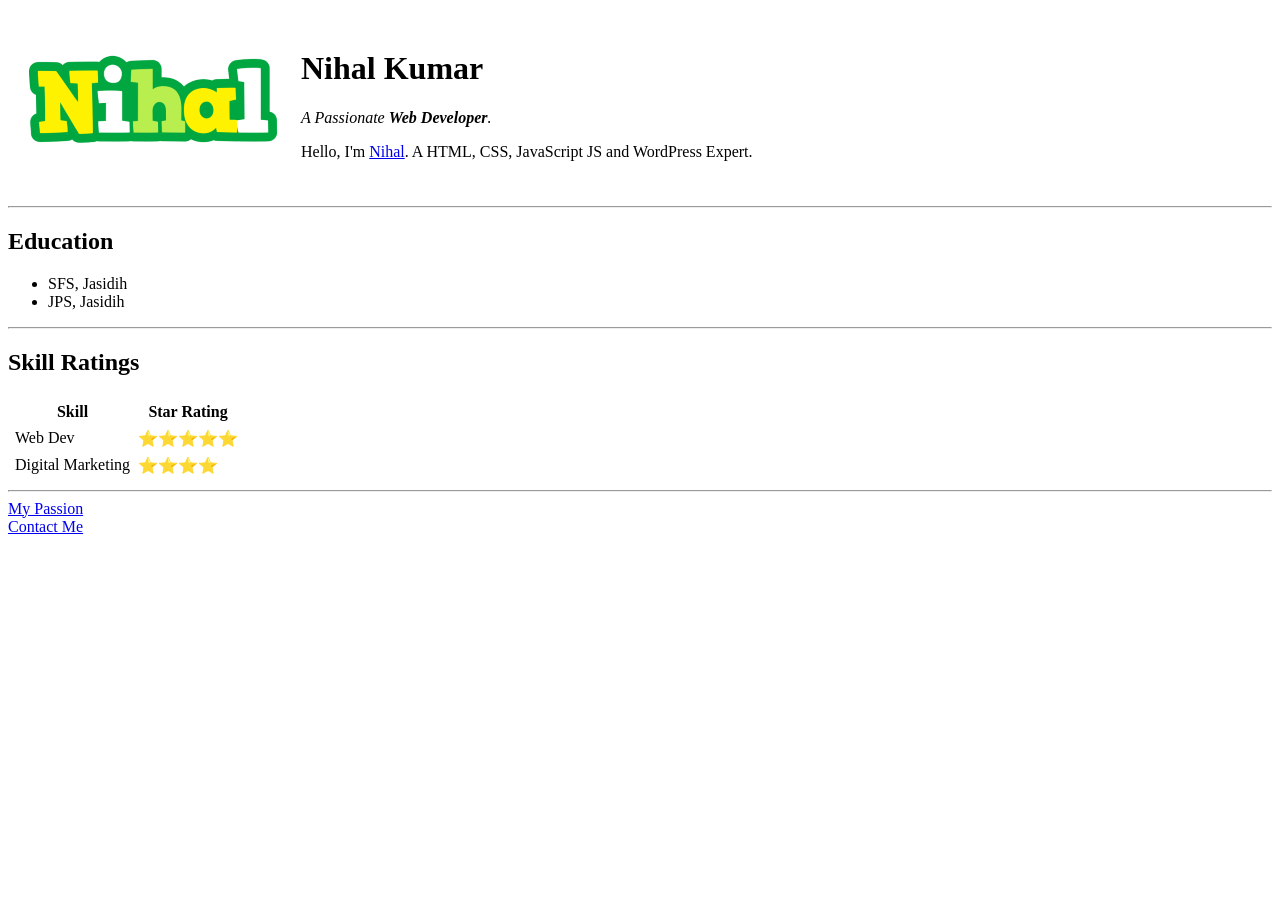
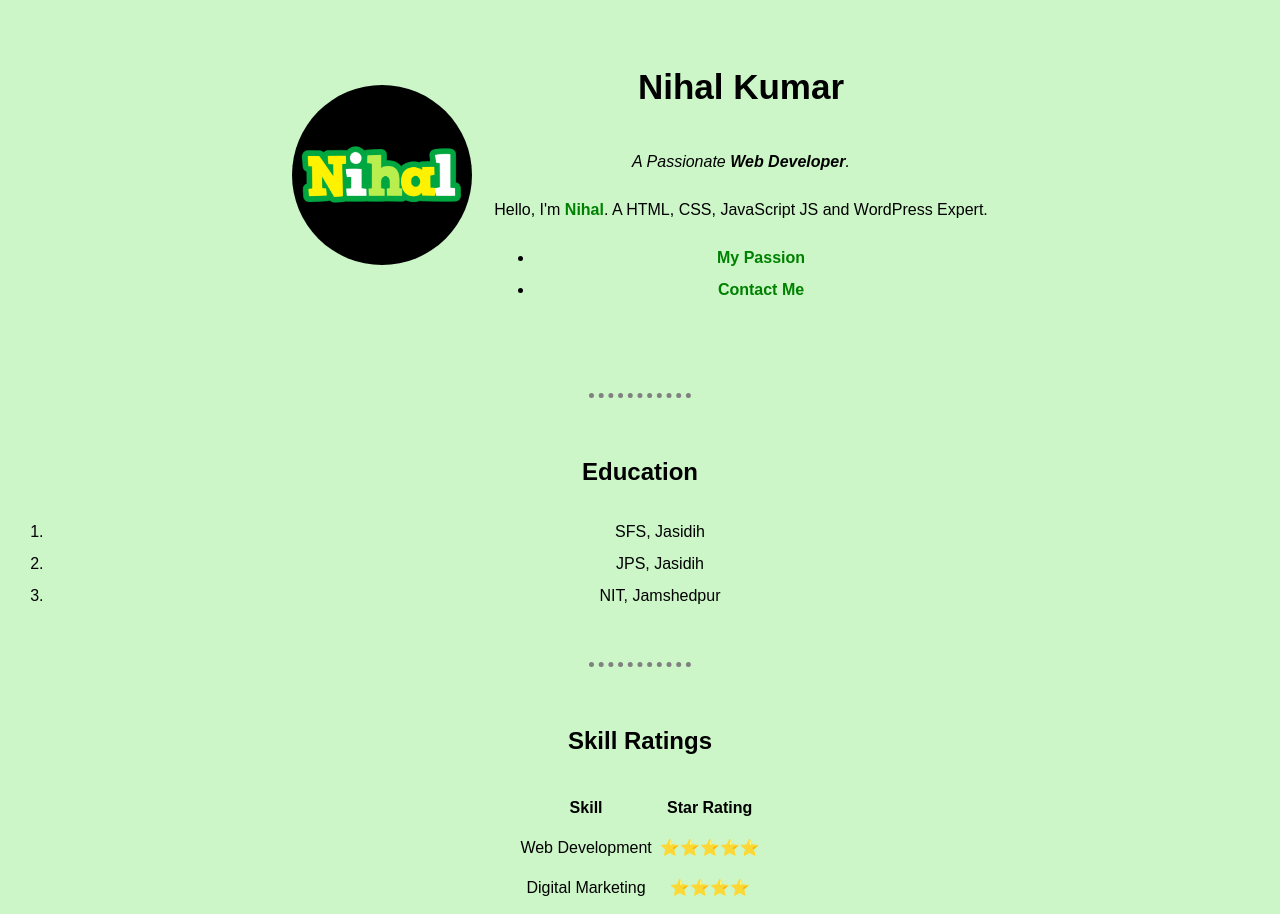
Before and after one commit to nihalkumar2906/htmlsite, a plain HTML site: page index.html in a window 1280 px wide. Shown: the top 914 px of the page. Before the commit the page ends 800 px from the top, so only its background shows below. Drawn offline with Linux system fonts and the light colour scheme.

Commit message:
Updated files.

```diff
--- /dev/null
+++ b/css/styles.css
@@ -0,0 +1,68 @@
+/*
+===========================================================
+                         NOTES
+===========================================================
+1. SELECTORS' Weightage Order : ID > CLASS > TAG.
+2. Use Classes for styling, not IDs.
+3. A particular ID can be used only once in a HTML file.
+4. For styling, You can use multiple Classes for same tag.
+5. For styling, You cannot use multiple IDs for same tag.
+===========================================================
+*/
+
+/**************** TAG SELECTORS ******************/
+
+body {
+  font-family: sans-serif;
+  line-height: 2;
+  text-align: center;
+}
+
+table {
+  margin: auto;
+}
+
+a {
+  color: green;
+  font-weight: bold;
+  text-decoration: none;
+}
+
+hr {
+  /* Alphabetical Order */
+  border-color: grey;
+  border-style: dotted none none;
+  border-width: 5px;
+  margin: 50px auto;
+  width: 8%;
+}
+
+/***************** PSEUDO CLASSES ****************/
+
+.logo-container:hover {
+  background-color: grey;
+}
+
+a:hover {
+  color: blue;
+}
+
+/**************** CLASS SELECTORS ****************/
+
+.logo-container {
+  background-color: black;
+  border-radius: 100%;
+  height: 180px;
+  width: 180px;
+}
+
+.nihal-logo {
+  margin: 55px 0;
+  width: 160px;
+}
+
+/***************** ID SELECTORS ******************/
+
+#heading {
+  font-size: 35px;
+}
--- a/index.html
+++ b/index.html
@@ -4,27 +4,36 @@
 <head>
   <meta charset="utf-8">
   <title>Nihal - Personal Site</title>
+  <link rel="stylesheet" href="css/styles.css">
+  <link rel="icon" href="favicon.ico">
 </head>
 
-<body>
+<body style="background-color: #ccf6c8;">
   <table cellspacing="20">
     <tr>
       <td>
-        <img src="images/nihal.png" alt="Nihal Profile Picture">
+        <div class="logo-container">
+          <img class="nihal-logo" src="images/nihal.png" alt="Nihal Profile Picture">
+        </div>
       </td>
       <td>
-        <h1>Nihal Kumar</h1>
+        <h1 id="heading">Nihal Kumar</h1>
         <p><em>A Passionate <strong>Web Developer</strong>.</em></p>
         <p>Hello, I'm <a href="https://www.instagram.com/nihalkumarofficial/">Nihal</a>. A HTML, CSS, JavaScript JS and WordPress Expert.</p>
+        <ul>
+          <li><a href="passion.html">My Passion</a></li>
+          <li><a href="contact.html">Contact Me</a></li>
+        </ul>
       </td>
     </tr>
   </table>
   <hr>
   <h2>Education</h2>
-  <ul>
+  <ol>
     <li>SFS, Jasidih</li>
     <li>JPS, Jasidih</li>
-  </ul>
+    <li>NIT, Jamshedpur</li>
+  </ol>
   <hr>
   <h2>Skill Ratings</h2>
   <table cellspacing="6">
@@ -36,7 +45,7 @@
     </thead>
     <tbody>
       <tr>
-        <td>Web Dev</td>
+        <td>Web Development</td>
         <td>⭐⭐⭐⭐⭐</td>
       </tr>
       <tr>
@@ -47,8 +56,6 @@
     <tfoot></tfoot>
   </table>
   <hr>
-  <a href="passion.html">My Passion</a><br>
-  <a href="contact.html">Contact Me</a>
 </body>
 
 </html>
```
Also changed, not shown: contact.html (+12 -5 lines), passion.html (+3 -1 lines), favicon.ico (added).
